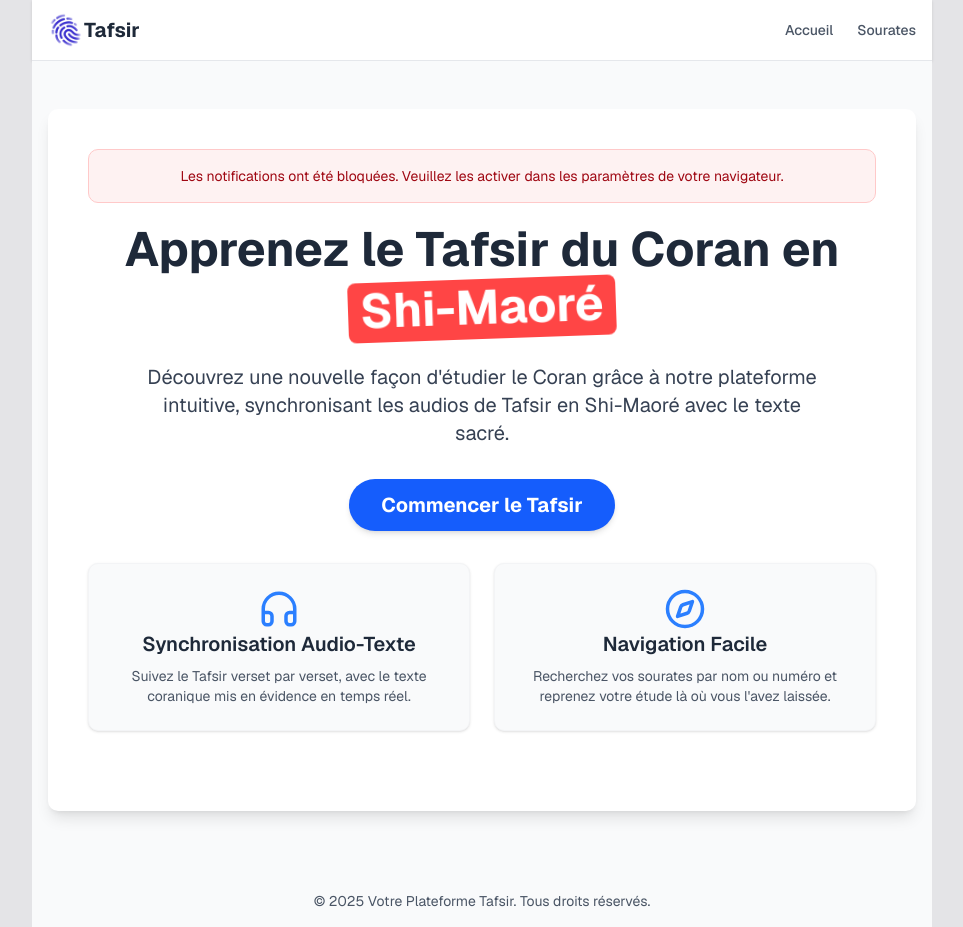
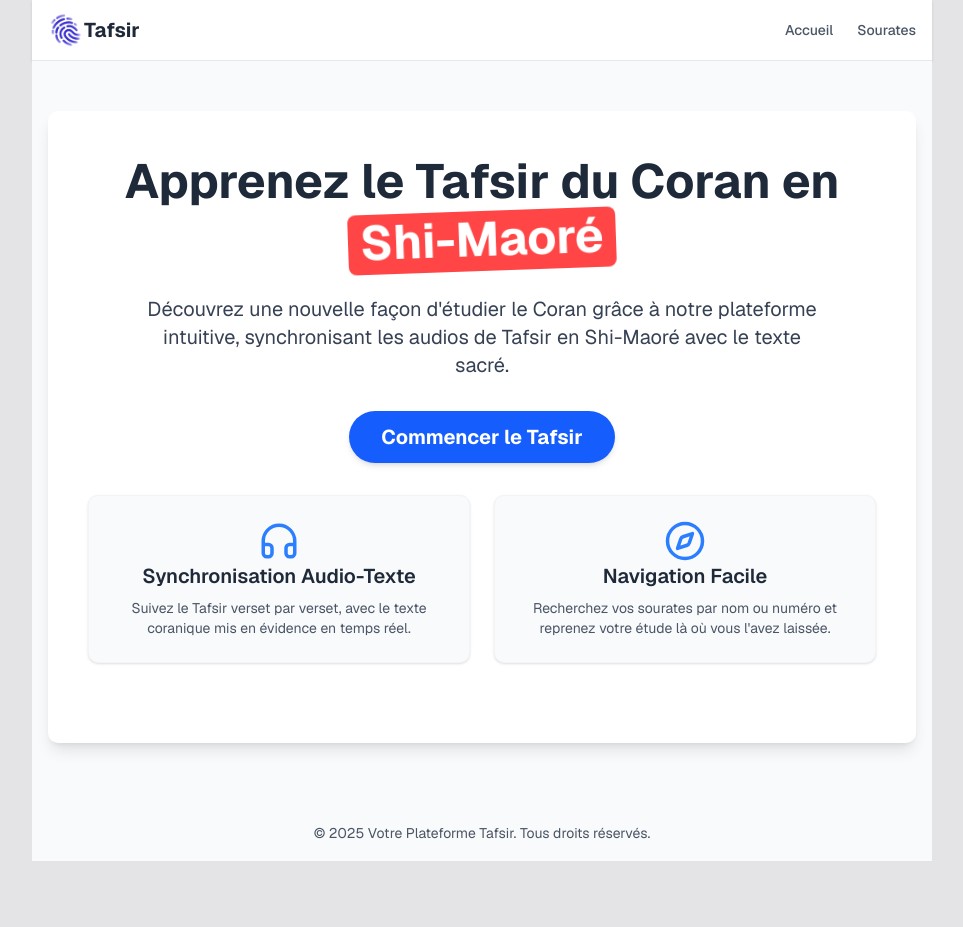
Before and after one commit to Ib-dI/tafsir-app, a Next.js app: page / in a window 1280 px wide. Shown: the whole page, without its empty margins (158-1121 px from the left). After the commit the page ends 861 px from the top, so only its background shows below. Built offline with nearby package versions, Linux system fonts and the light colour scheme; no server answers.

Commit message:
hide notification permission

```diff
--- a/src/app/page.tsx
+++ b/src/app/page.tsx
@@ -1,6 +1,6 @@
 "use client";
 
-import NotificationPermission from "@/components/NotificationPermission";
+// import NotificationPermission from "@/components/NotificationPermission";
 import { motion } from "framer-motion";
 import { Compass, Headphones } from "lucide-react";
 import Link from "next/link";
@@ -42,7 +42,7 @@ export default function HomePage() {
         transition={{ delayChildren: 0.2, staggerChildren: 0.1 }}
         className="mt-8 mb-8 w-full max-w-4xl rounded-lg bg-white p-6 text-center shadow-lg sm:p-10" // Classes de la page sourates
       >
-        <NotificationPermission />
+        {/* <NotificationPermission /> */}
         {/* Titre principal */}
         <motion.h1
           variants={itemVariants}
```
